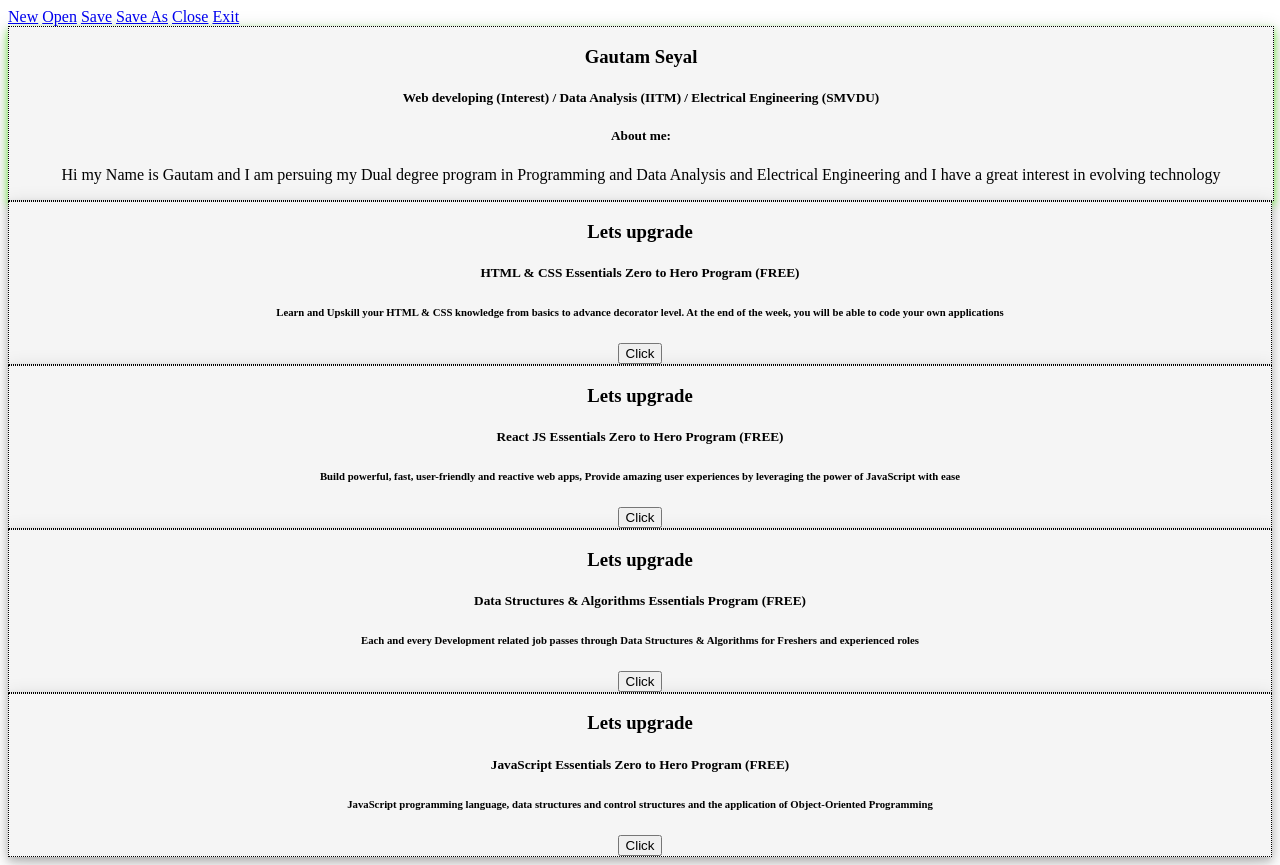
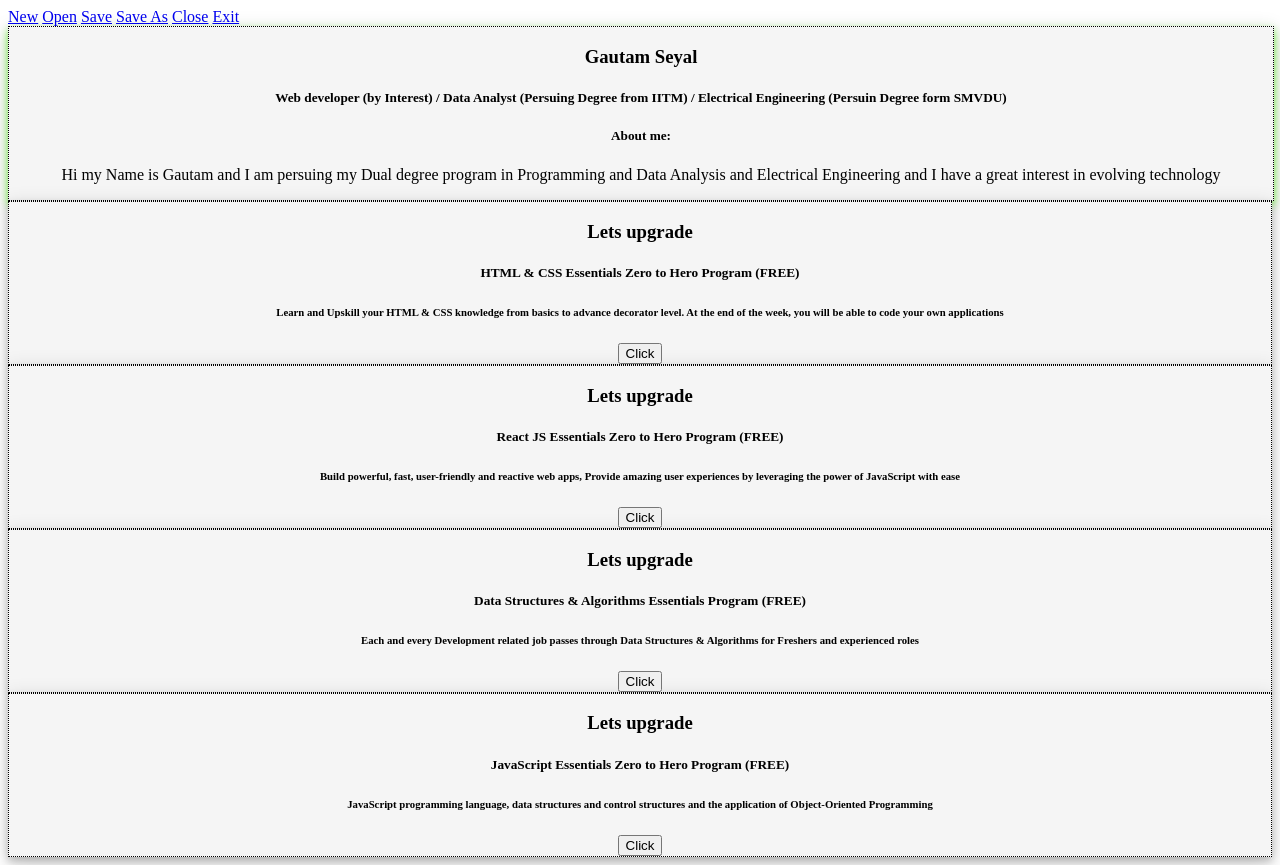
Before and after one commit to Gseyal/Website, a plain HTML site: page index.html in a window 1280 px wide. Drawn offline with Linux system fonts and the light colour scheme; a web font is replaced by a local one.

Commit message:
Changed the Words form the body

```diff
--- a/index.html
+++ b/index.html
@@ -20,7 +20,7 @@
     <div id="Card1">
         <div id="Gatam">
             <h3>Gautam Seyal</h3>
-            <h5> Web developing (Interest) / Data Analysis (IITM) / Electrical Engineering (SMVDU) </h5>
+            <h5> Web developer (by Interest) / Data Analyst (Persuing Degree from IITM) / Electrical Engineering (Persuin Degree form SMVDU) </h5>
         </div>
         <div id="About">
             <h5>
```
